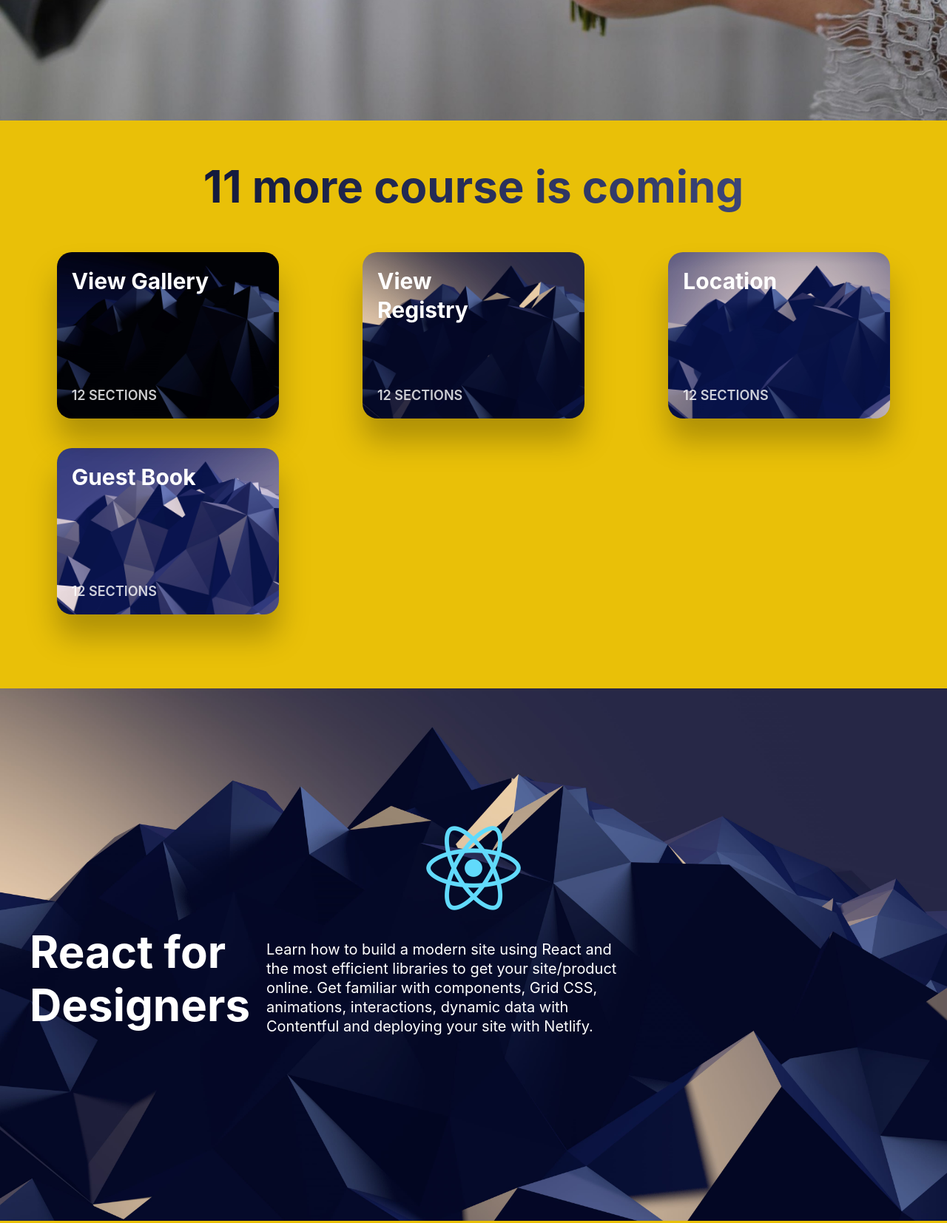
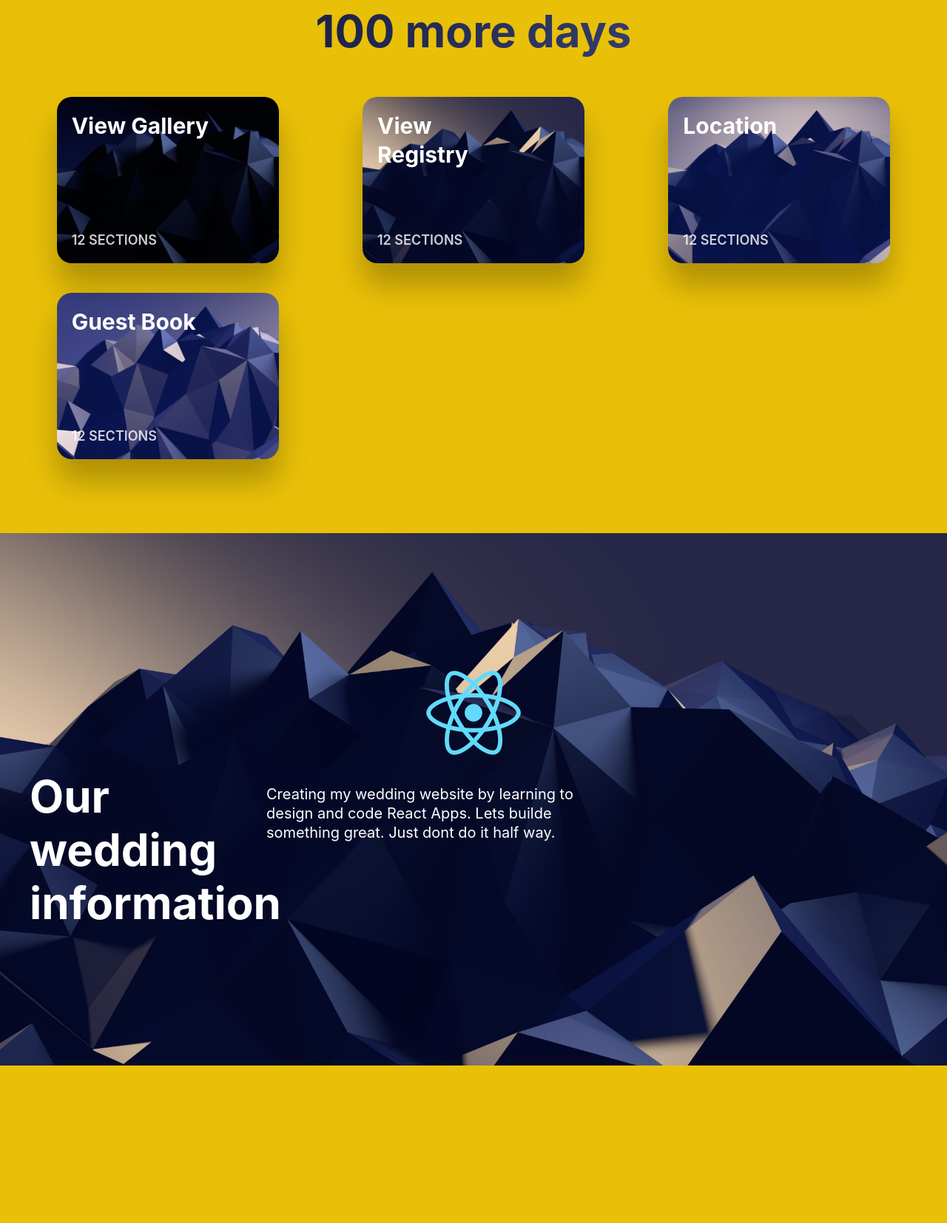
Before and after one commit to HasbullahMnor/wedding-site, a Gatsby site: page / in a window 1280 px wide. Shown: the part 962-2616 px from the top of the page at 74% size. After the commit the page ends 2409 px from the top, so only its background shows below. Built offline with nearby package versions, Linux system fonts and the light colour scheme; Gatsby itself is replaced by a stand-in of ours.

Commit message:
change section content

```diff
--- a/src/pages/index.js
+++ b/src/pages/index.js
@@ -11,7 +11,6 @@ const IndexPage = () => (
     <div className="Hero">
       <div className="HeroGroup">
         <h1>17/11</h1>
-        <p>Creating my wedding website by learning to design and code React Apps. Lets builde something great. Just dont do it half way.</p>
         <p>Welcome and thank you for being apart of our special day. We can't wait to share this day with all of you.</p>
         <br/>
        <Link to="/page-2/">Make RSVP</Link>
@@ -42,7 +41,7 @@ const IndexPage = () => (
     </div>
 
     <div className="Cards">
-    <h2>11 more course is coming</h2>
+    <h2>100 more days</h2>
       <div className="CardGroup">
       <Card
         title="View Gallery"
@@ -65,8 +64,8 @@ const IndexPage = () => (
     <Section
     image={require('../images/wallpaper2.jpg')}
     logo={require('../images/logo-react.png')}
-    title="React for Designers"
-    text="Learn how to build a modern site using React and the most efficient libraries to get your site/product online. Get familiar with components, Grid CSS, animations, interactions, dynamic data with Contentful and deploying your site with Netlify." />
+    title="Our wedding information"
+    text="Creating my wedding website by learning to design and code React Apps. Lets builde something great. Just dont do it half way." />
   </Layout>
 
 
```
